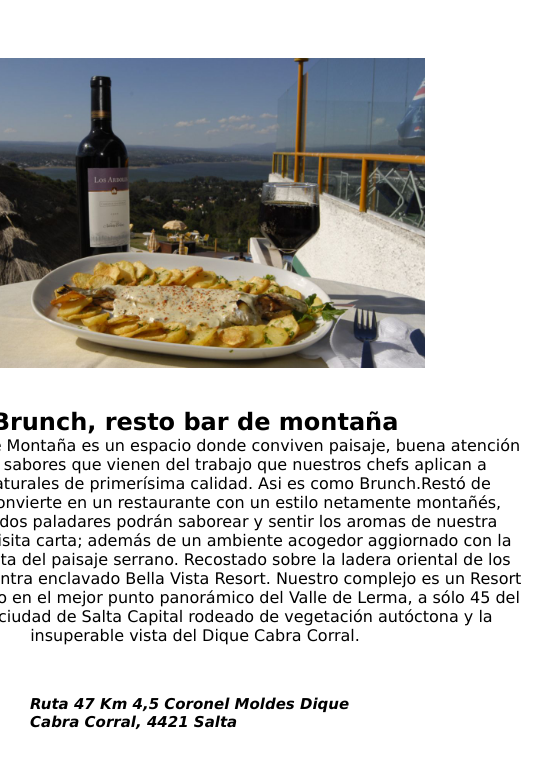
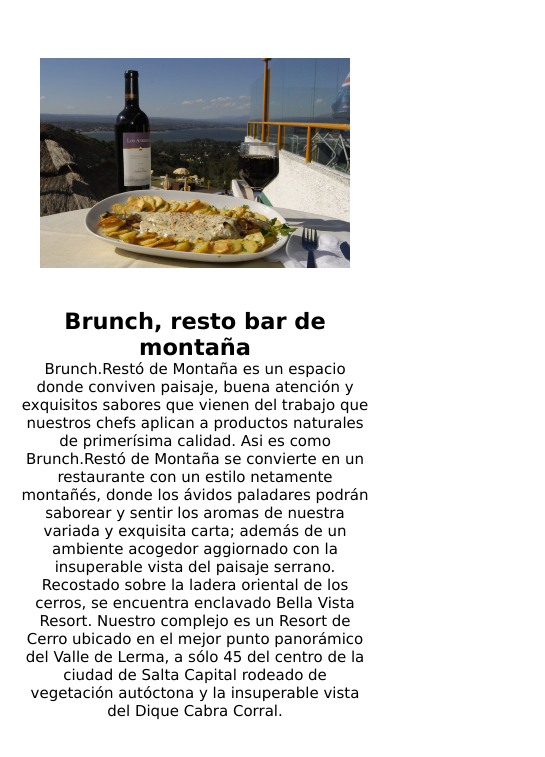
Before and after one commit to MauricioGramaglia/comision-11385, a plain HTML site: page pages/servicios.html in a window 390 px wide. Shown: the part 1888-2645 px from the top of the page, 545 px wide, since content can reach past the window. Drawn offline with Linux system fonts and the light colour scheme.

Commit message:
css responsive servicio

```diff
--- a/css/style.css
+++ b/css/style.css
@@ -530,6 +530,16 @@
         -webkit-box-shadow: 0px 0px 1px -1px rgba(22,120,235,1);
         -moz-box-shadow: 0px 0px 1px -1px rgba(22,120,235,1);
     }
+
+    .servicios-1 img{
+        width: 350px;
+        height: 250px;
+    }
+    .servicios-1 div{
+        width: 100%;
+        font-size: 15px;
+    }
+
     .principal div{
         width: 350px;
         display: flex;
```
